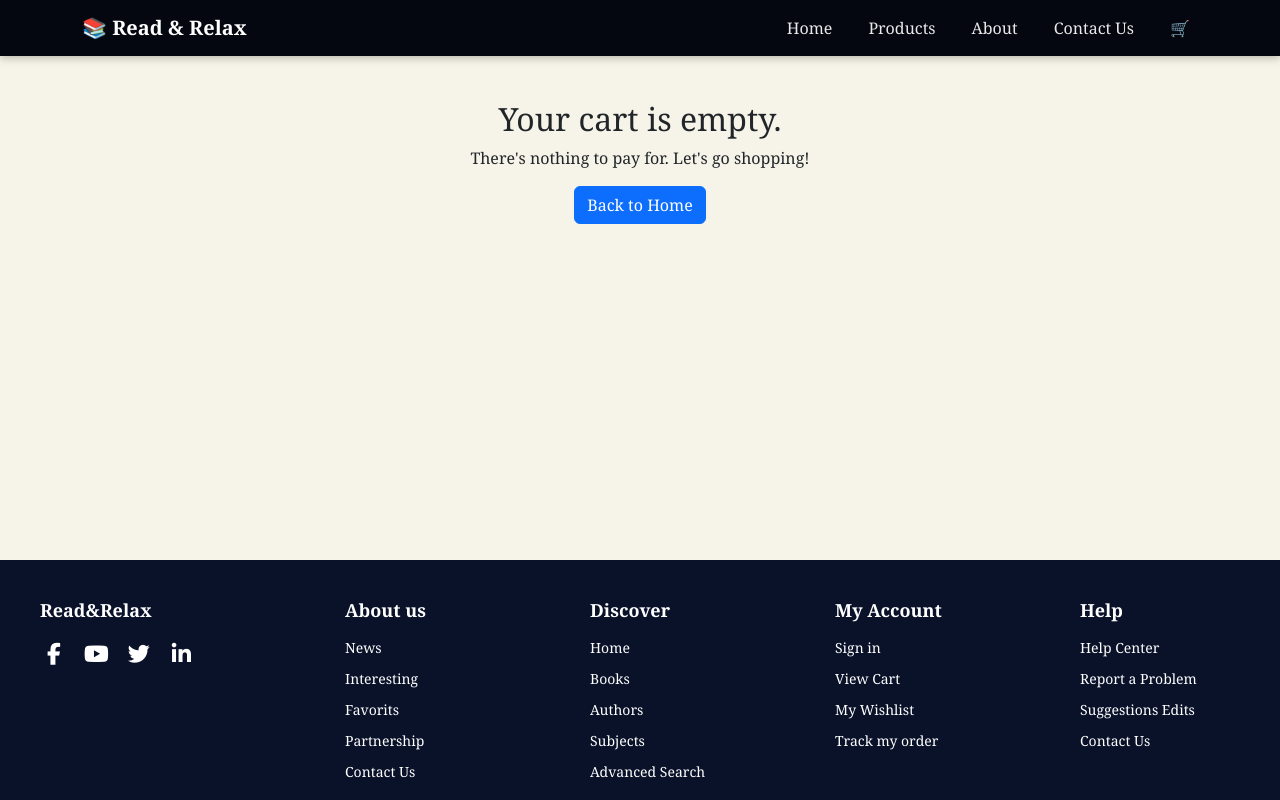
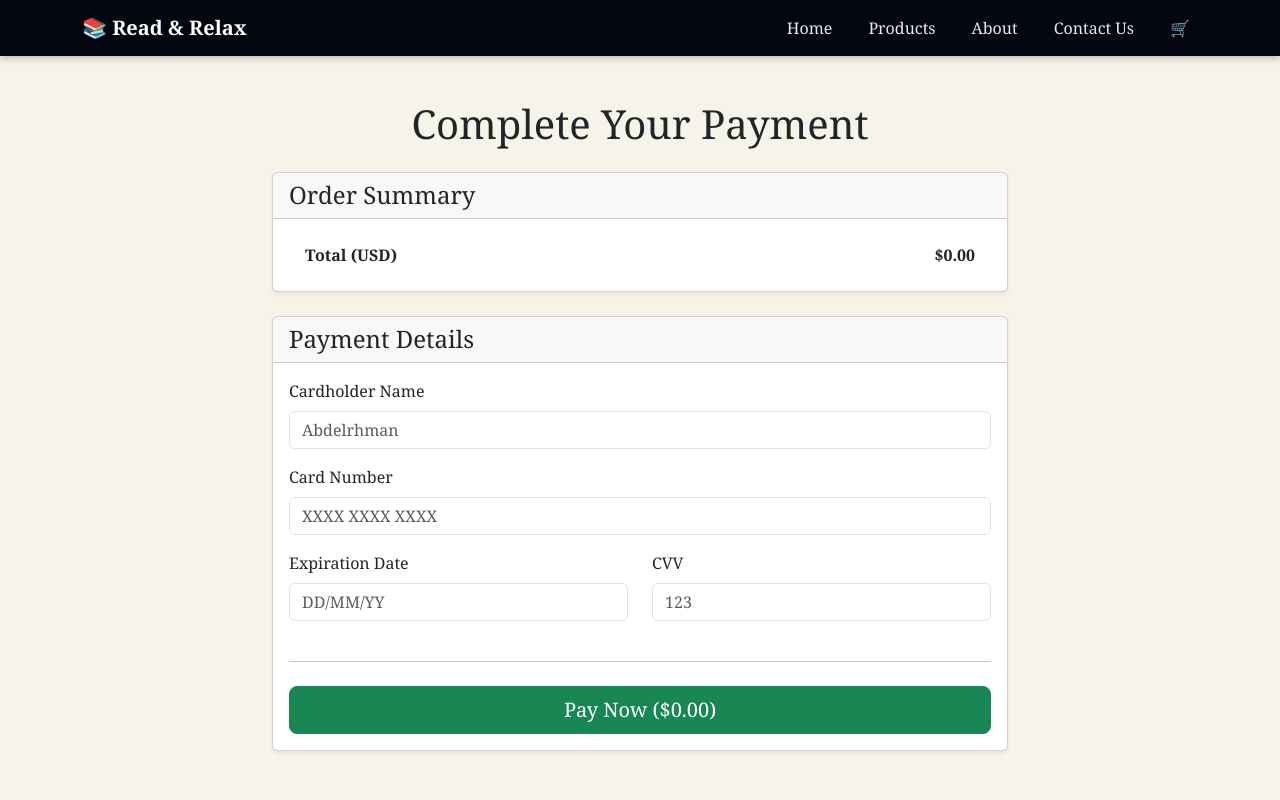
Before and after one commit to shehabhany4/Ebook_Store, a React (Vite) app: page /payment in a window 1280 px wide. Shown: the top 800 px of the page. Built offline with nearby package versions, Linux system fonts and the light colour scheme.

Commit message:
updatePay

```diff
--- a/src/pages/PaymentPage.jsx
+++ b/src/pages/PaymentPage.jsx
@@ -43,21 +43,6 @@ function PaymentPage() {
       navigate("/home");
     }, 2000);
   };
-
-  if (cartItems.length === 0) {
-    return (
-      <div
-        className="container text-center"
-        style={{ paddingTop: "100px", minHeight: "70vh" }}
-      >
-        <h2>Your cart is empty.</h2>
-        <p>There's nothing to pay for. Let's go shopping!</p>
-        <button onClick={() => navigate("/home")} className="btn btn-primary">
-          Back to Home
-        </button>
-      </div>
-    );
-  }
 
   return (
     <div
```
